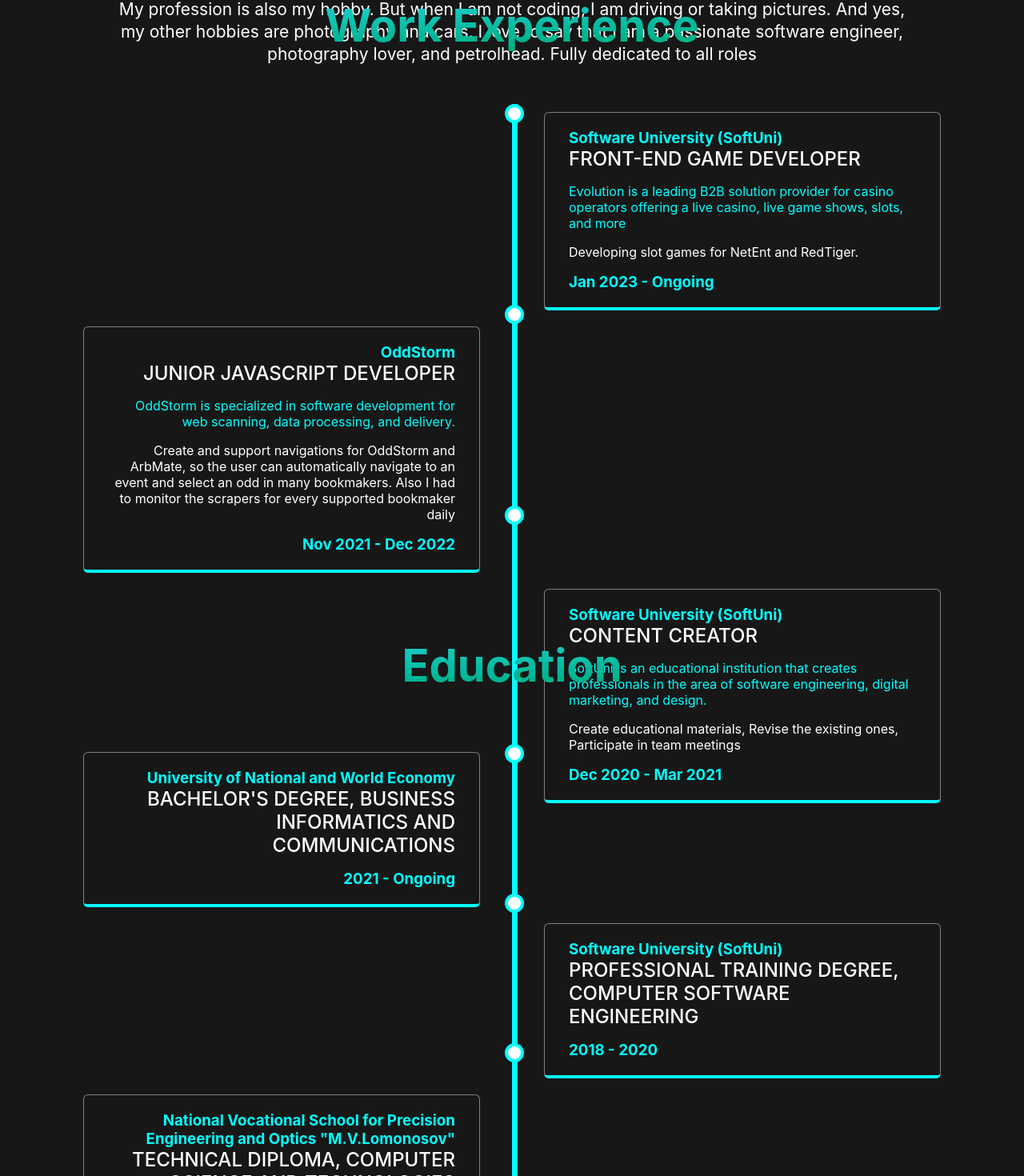
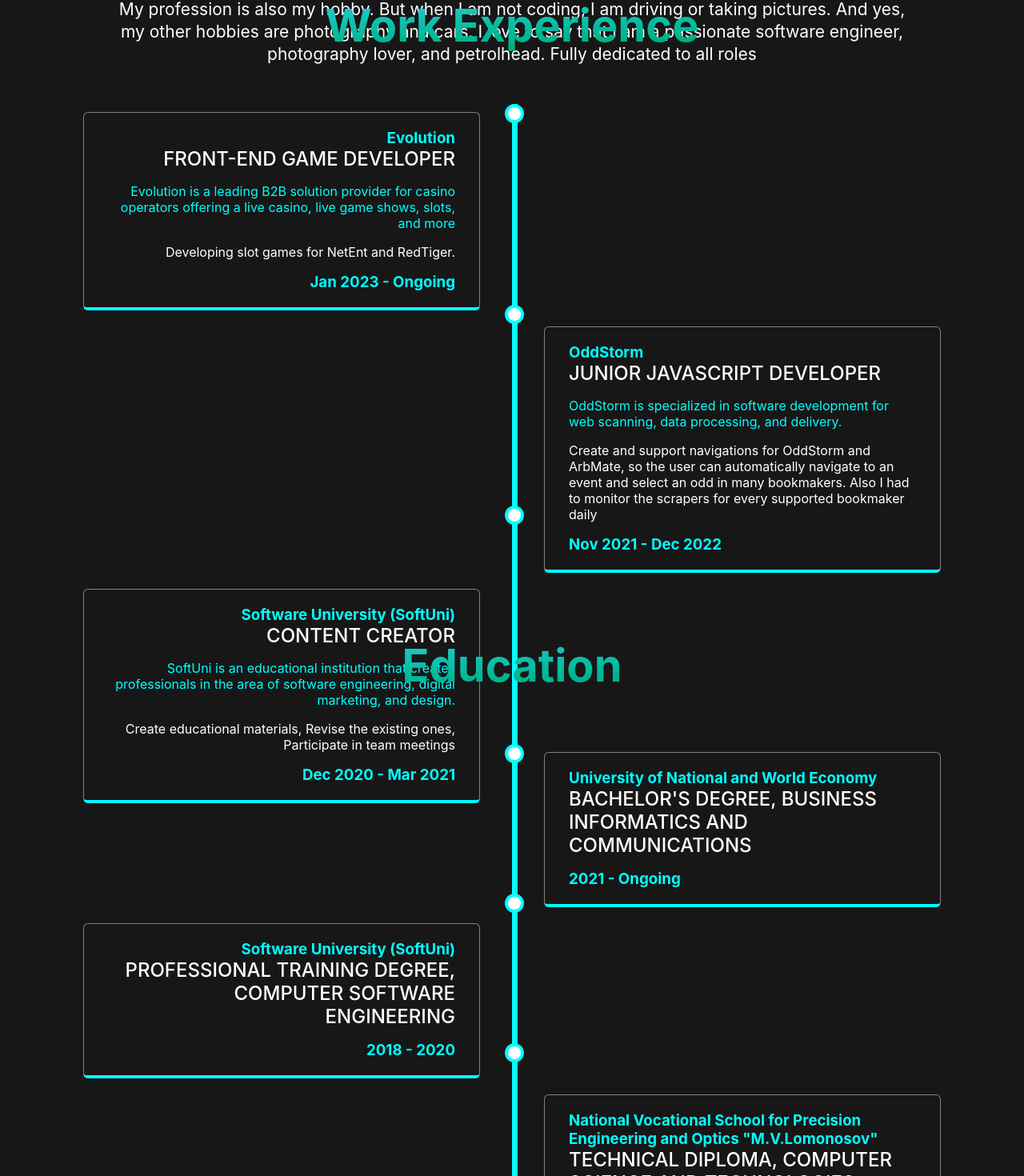
Before and after one commit to tonyhristov/tonyhristov-portfolio, a React (Create React App) app: page / in a window 1280 px wide. Shown: the part 1611-3081 px from the top of the page at 80% size. Built offline with nearby package versions, Linux system fonts and the light colour scheme.

Commit message:
fix: typos

```diff
--- a/src/constants/workExperience.js
+++ b/src/constants/workExperience.js
@@ -1,6 +1,6 @@
 const workExperienceInfo = {
     Evolution: {
-        companyName: 'Software University (SoftUni)',
+        companyName: 'Evolution',
         title: `Front-end Game Developer`,
         companyDescription: 'Evolution is a leading B2B solution provider for casino operators offering a live casino, live game shows, slots, and more',
         positionDescription: 'Developing slot games for NetEnt and RedTiger.',
--- a/src/pages/education/index.js
+++ b/src/pages/education/index.js
@@ -20,9 +20,9 @@
             <TimelineContainer ref={container}>
                 <TimeLine height={height} />
                 <div>
-                    <EducationContent name={Lomonosov.name} degree={Lomonosov.degree} timePeriod={Lomonosov.timePeriod} />
-                    <EducationContent name={SoftUni.name} degree={SoftUni.degree} timePeriod={SoftUni.timePeriod} isLeft={false} />
-                    <EducationContent name={UNWE.name} degree={UNWE.degree} timePeriod={UNWE.timePeriod} />
+                    <EducationContent name={Lomonosov.name} degree={Lomonosov.degree} timePeriod={Lomonosov.timePeriod} isLeft={false} />
+                    <EducationContent name={SoftUni.name} degree={SoftUni.degree} timePeriod={SoftUni.timePeriod} />
+                    <EducationContent name={UNWE.name} degree={UNWE.degree} timePeriod={UNWE.timePeriod} isLeft={false} />
                 </div>
             </TimelineContainer>
         </Container>
--- a/src/pages/work-experience/index.js
+++ b/src/pages/work-experience/index.js
@@ -26,7 +26,6 @@
                         positionDescription={Evolution.positionDescription}
                         companyDescription={Evolution.companyDescription}
                         timePeriod={Evolution.timePeriod}
-                        isLeft={false}
                     />
                     <WorkContent
                         companyName={OddStorm.companyName}
@@ -34,6 +33,7 @@
                         positionDescription={OddStorm.positionDescription}
                         companyDescription={OddStorm.companyDescription}
                         timePeriod={OddStorm.timePeriod}
+                        isLeft={false}
                     />
                     <WorkContent
                         companyName={SoftUni.companyName}
@@ -41,7 +41,6 @@
                         positionDescription={SoftUni.positionDescription}
                         companyDescription={SoftUni.companyDescription}
                         timePeriod={SoftUni.timePeriod}
-                        isLeft={false}
                     />
                 </div>
             </TimelineContainer>
```
